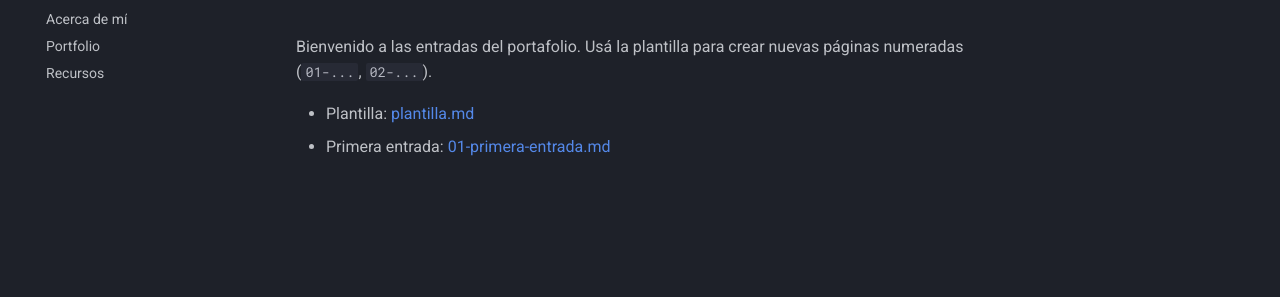
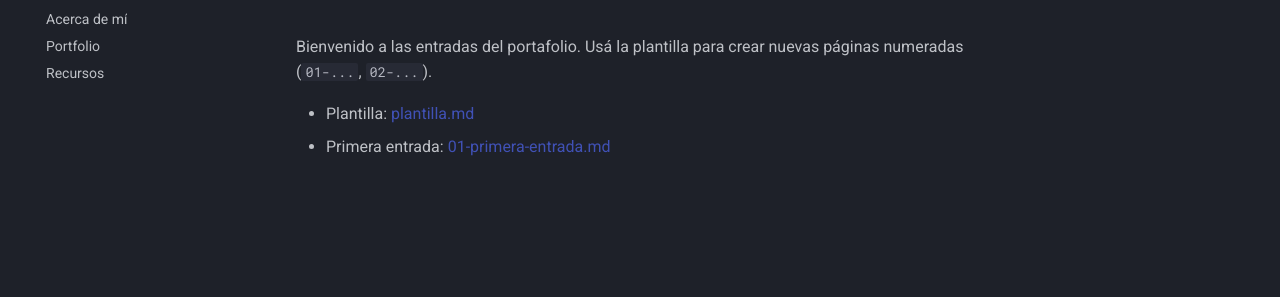
Before and after one commit to AvrilABG/portfolio, an MkDocs documentation site: the page built from docs/portfolio/index.md, in a window 1280 px wide. Shown: the part 146-443 px from the top of the page. Built offline with MkDocs 1.6.1 and Material for MkDocs 9.7.7, drawn with Linux system fonts in a browser that asks for light colours.

Commit message:
Cambio en los colores otra vez

```diff
--- a/mkdocs.yml
+++ b/mkdocs.yml
@@ -7,8 +7,8 @@ theme:
     - navigation.indexes
   palette:
     - scheme: slate
-      primary: indigo
-      accent: blue
+      primary: "#1A237E"
+      accent: "#4FC3F7"
   icon:
     logo: material/flower-tulip
 plugins:
```
